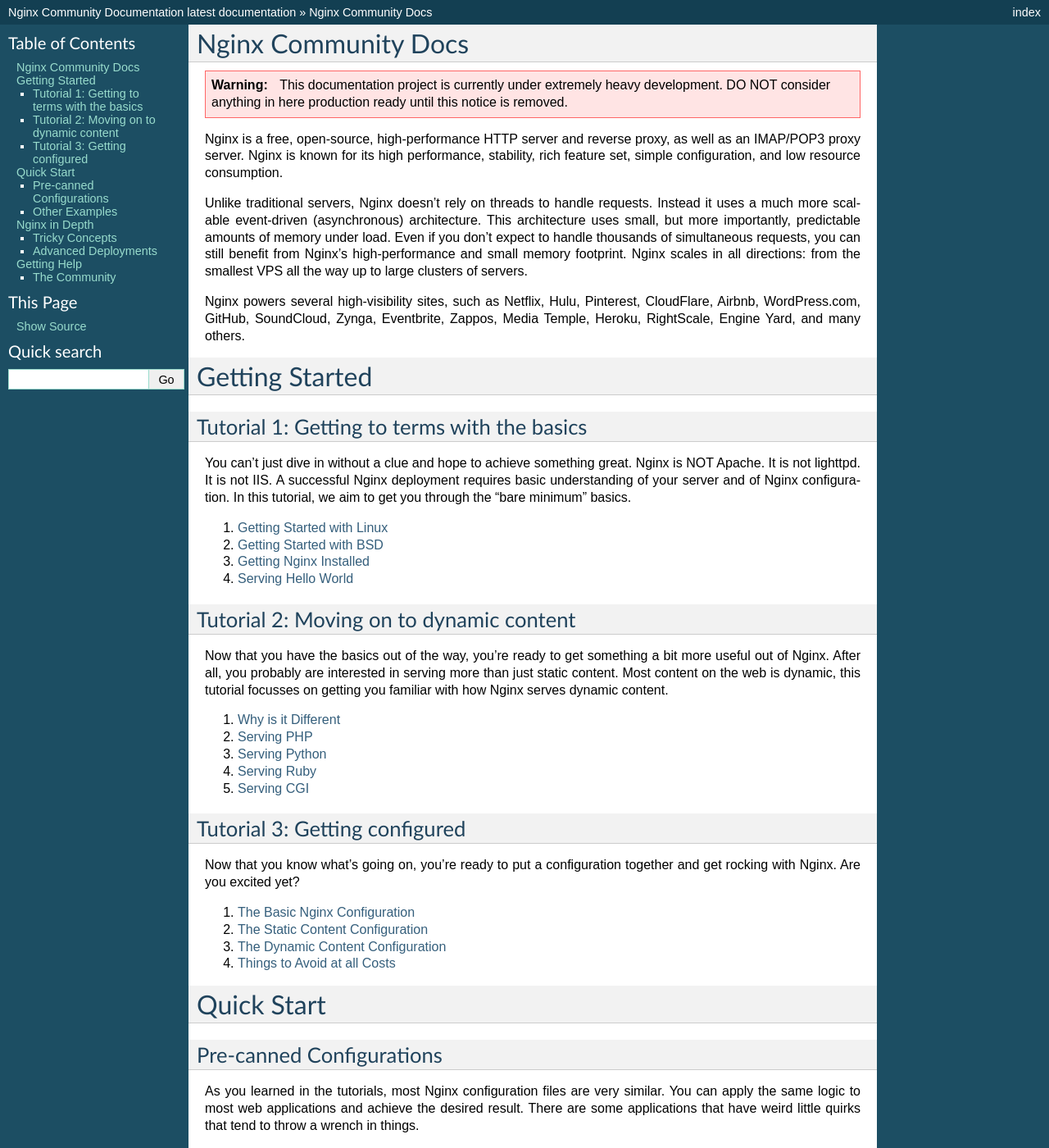
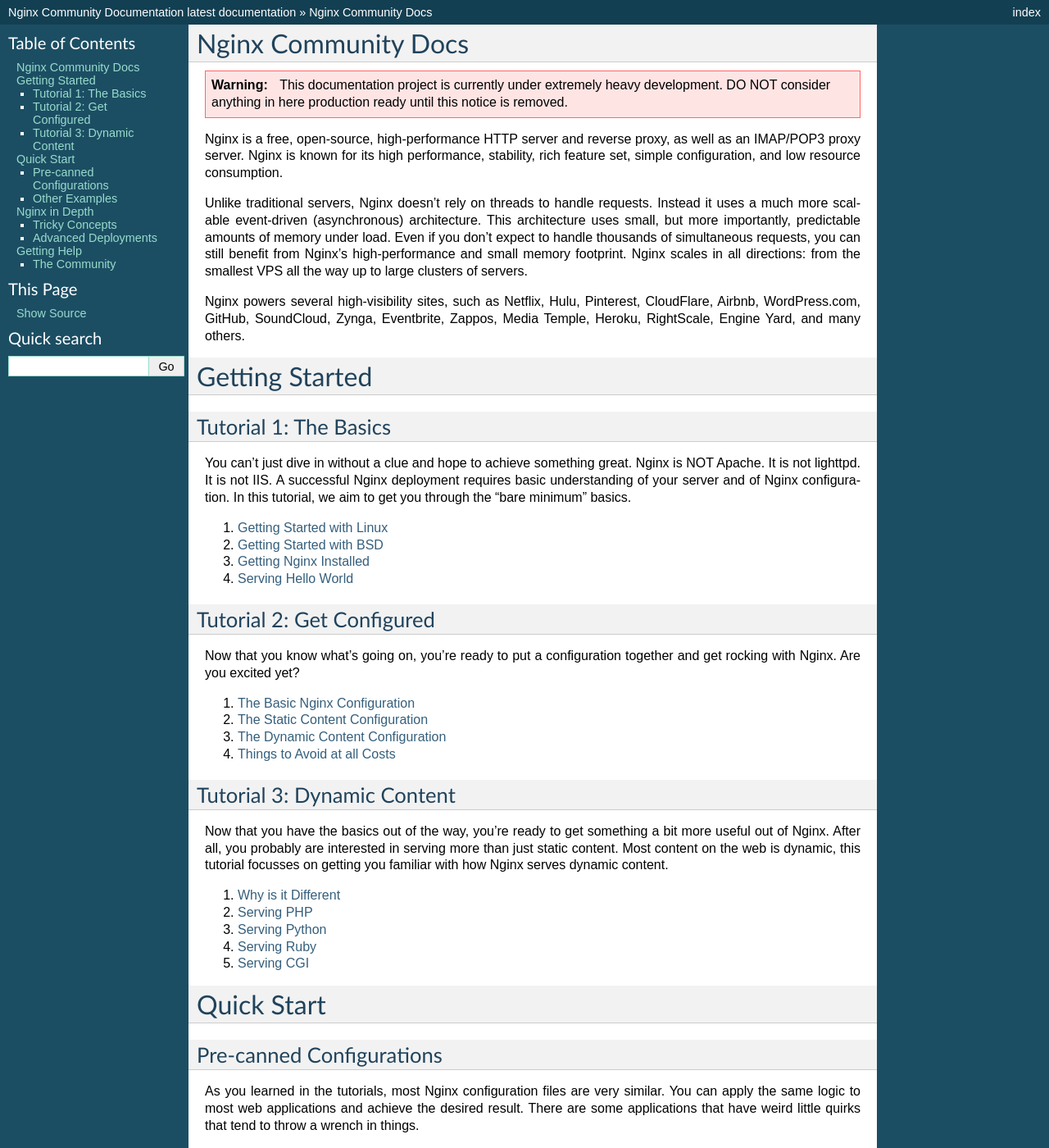
Before and after one commit to shimizukawa/docs-test, a Sphinx documentation site: the page built from source/index.rst, in a window 1280 px wide and 1400 px high. Shown: the whole window at 82% size. Built offline with Sphinx 7.4.7, drawn with Linux system fonts in a browser that asks for light colours; some of the changed lines change nothing that is shown.

Commit message:
Reordering tutorials slightly

```diff
--- a/source/index.rst
+++ b/source/index.rst
@@ -29,8 +29,8 @@
 Getting Started
 ===============
 
-Tutorial 1: Getting to terms with the basics
---------------------------------------------
+Tutorial 1: The Basics
+----------------------
 
 You can't just dive in without a clue and hope to achieve something great. Nginx
 is NOT Apache. It is not lighttpd. It is not IIS. A successful Nginx deployment
@@ -42,8 +42,19 @@
 3.  :doc:`Getting Nginx Installed<topics/tutorials/basics_installation>`
 4.  :doc:`Serving Hello World<topics/tutorials/basics_hello>`
 
-Tutorial 2: Moving on to dynamic content
-----------------------------------------
+Tutorial 2: Get Configured
+--------------------------
+
+Now that you know what's going on, you're ready to put a configuration together
+and get rocking with Nginx. Are you excited yet?
+
+1.  :doc:`The Basic Nginx Configuration<topics/tutorials/config_basic>`
+2.  :doc:`The Static Content Configuration<topics/tutorials/config_static>`
+3.  :doc:`The Dynamic Content Configuration<topics/tutorials/config_dynamic>`
+4.  :doc:`Things to Avoid at all Costs<topics/tutorials/config_pitfalls>`
+
+Tutorial 3: Dynamic Content
+---------------------------
 
 Now that you have the basics out of the way, you're ready to get something a bit
 more useful out of Nginx. After all, you probably are interested in serving more
@@ -55,17 +66,6 @@
 3.  :doc:`Serving Python<topics/tutorials/dynamic_python>`
 4.  :doc:`Serving Ruby<topics/tutorials/dynamic_ruby>`
 5.  :doc:`Serving CGI<topics/tutorials/dynamic_cgi>`
-
-Tutorial 3: Getting configured
-------------------------------
-
-Now that you know what's going on, you're ready to put a configuration together
-and get rocking with Nginx. Are you excited yet?
-
-1.  :doc:`The Basic Nginx Configuration<topics/tutorials/config_basic>`
-2.  :doc:`The Static Content Configuration<topics/tutorials/config_static>`
-3.  :doc:`The Dynamic Content Configuration<topics/tutorials/config_dynamic>`
-4.  :doc:`Things to Avoid at all Costs<topics/tutorials/config_pitfalls>`
 
 Quick Start
 ===========
```
